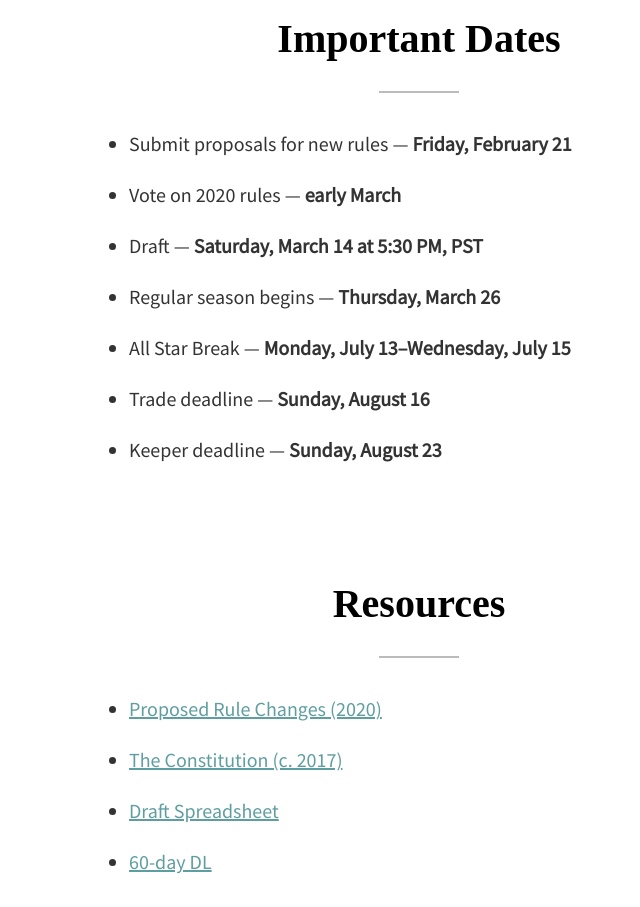
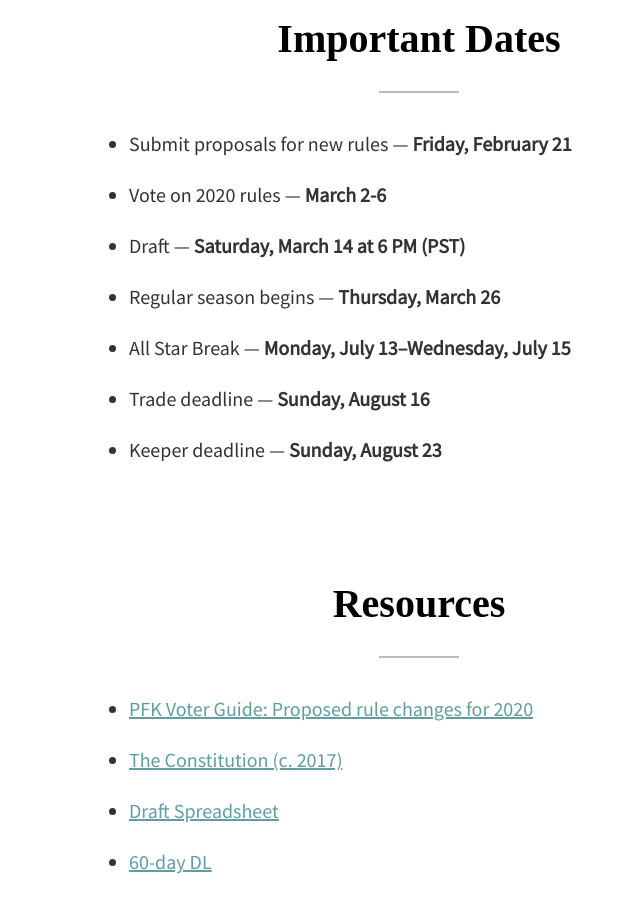
Before and after one commit to spencersilva/pfk2020, a plain HTML site: page index.html in a window 1280 px wide. Shown: the part 1757-2664 px from the top of the page, without its empty margins (221-861 px from the left). Drawn offline with Linux system fonts and the light colour scheme; grey boxes are pictures that could not be loaded; a web font is replaced by a local one.

Commit message:
Update index.html

```diff
--- a/index.html
+++ b/index.html
@@ -31,8 +31,8 @@
 
 <ul>
 	<li>Submit proposals for new rules — <strong>Friday, February 21</strong></li>
-	<li>Vote on 2020 rules — <strong>early March</strong></li>
-	<li>Draft — <strong>Saturday, March 14 at 5:30 PM, PST</strong> </li>
+	<li>Vote on 2020 rules — <strong>March 2-6</strong></li>
+	<li>Draft — <strong>Saturday, March 14 at 6 PM (PST)</strong> </li>
 	<li>Regular season begins — <strong>Thursday, March 26</strong></li>
 	<li>All Star Break — <strong>Monday, July 13–Wednesday, July 15</strong></li>
 	<li>Trade deadline — <strong>Sunday, August 16</strong></li>
@@ -42,7 +42,7 @@
 <h2>Resources</h2>
 
 <ul>
-	<li><a href="https://spencersilva.github.io/rulechanges/">Proposed Rule Changes (2020)</a></li>
+	<li><a href="https://spencersilva.github.io/rulechanges/">PFK Voter Guide: Proposed rule changes for 2020</a></li>
 	<li><a href="https://docs.google.com/document/d/1F4eMILmkPQhfMiRQzisK8P0XbLoofuR9ggVcKsPgdZU/edit">The Constitution (c. 2017)</a></li>
 	<li><a href="https://docs.google.com/spreadsheets/d/1WzXnygjYXo_seyNC3vF_ON5Lmumno4bozjaOAe4fn_0/edit?usp=sharing">Draft Spreadsheet</a></li>
 	<li><a href="https://docs.google.com/spreadsheets/d/1HE6m9Iw6eToAVkjXoVCUvqs1SrP2xtZUgJh6IXcuZMA/edit?usp=sharing">60-day DL</a></li>
```
